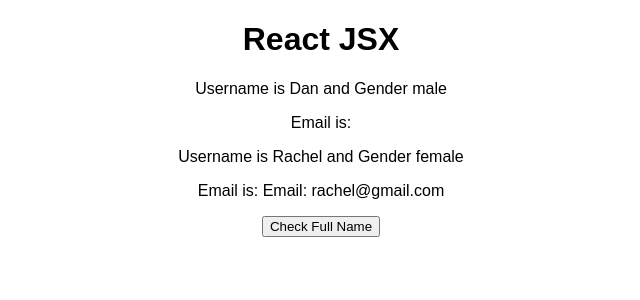
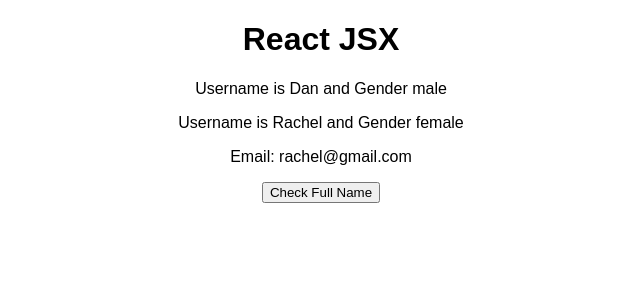
Before and after one commit to zhongminma/react-guide, a React (Create React App) app: page / in a window 1280 px wide. Shown: the top 300 px of the page, without its empty margins (319-959 px from the left). Built offline with nearby package versions, Linux system fonts and the light colour scheme.

Commit message:
Pass method between components

```diff
--- a/src/App.js
+++ b/src/App.js
@@ -12,7 +12,6 @@
 
   checkFullNamehandler = () => {
     //console.log('button clicked');
-    //this.state.users[0].name = 'Danial Ray';
     this.setState({users:[
       { name: 'Daniel K', gender: 'male'},
       { name: 'Rachel M', gender: 'female'},
@@ -24,11 +23,18 @@
     return (
       <div className="App">
         <h1>React JSX</h1>
-        <User name={this.state.users[0].name} gender={this.state.users[0].gender}/>
-        <User name={this.state.users[1].name} gender={this.state.users[1].gender}>
-          Email: rachel@gmail.com
+        <User
+          name={this.state.users[0].name}
+          gender={this.state.users[0].gender}/>
+        <User
+          name={this.state.users[1].name}
+          gender={this.state.users[1].gender}
+          updateNameClick={this.checkFullNamehandler}>
+            Email: rachel@gmail.com
         </User>
-        <button onClick={this.checkFullNamehandler}>Check Full Name</button>
+        <button onClick={this.checkFullNamehandler}>
+          Check Full Name
+        </button>
       </div>
     );
     // return React.createElement('div', {className:'App'}, React.createElement('h1', null, 'React JSX'));
--- a/src/User/User.js
+++ b/src/User/User.js
@@ -10,8 +10,12 @@
 
  * 2. Data binding use { } and use 'props' params to dynamic show properties
  * Class based use "this.props" whereas functional based use "props" keyword.
+ * between component tag use props.children to visit
 
-
+ * 3. pass property between components
+ * user component add a eventHandler can trigger 'props change'
+ * on Parent componnet - App.js, we add this child eventHander as a new prop
+ *
  *
 */
 
@@ -20,8 +24,8 @@
 const user = (props) => {
     return (
         <div>
-            <p>Username is {props.name} and Gender {props.gender}</p>
-            <p>Email is: {props.children}</p>
+            <p onClick={props.updateNameClick}>Username is {props.name} and Gender {props.gender}</p>
+            <p>{props.children}</p>
         </div>
     )
 }
```
